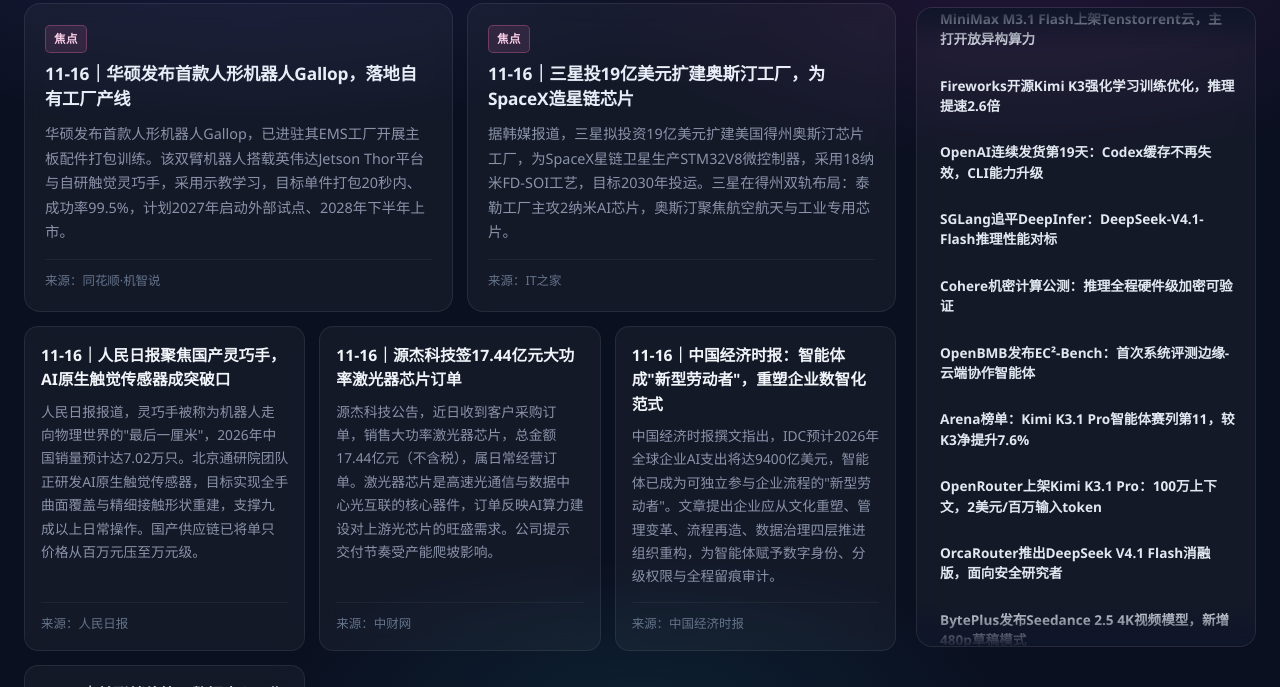
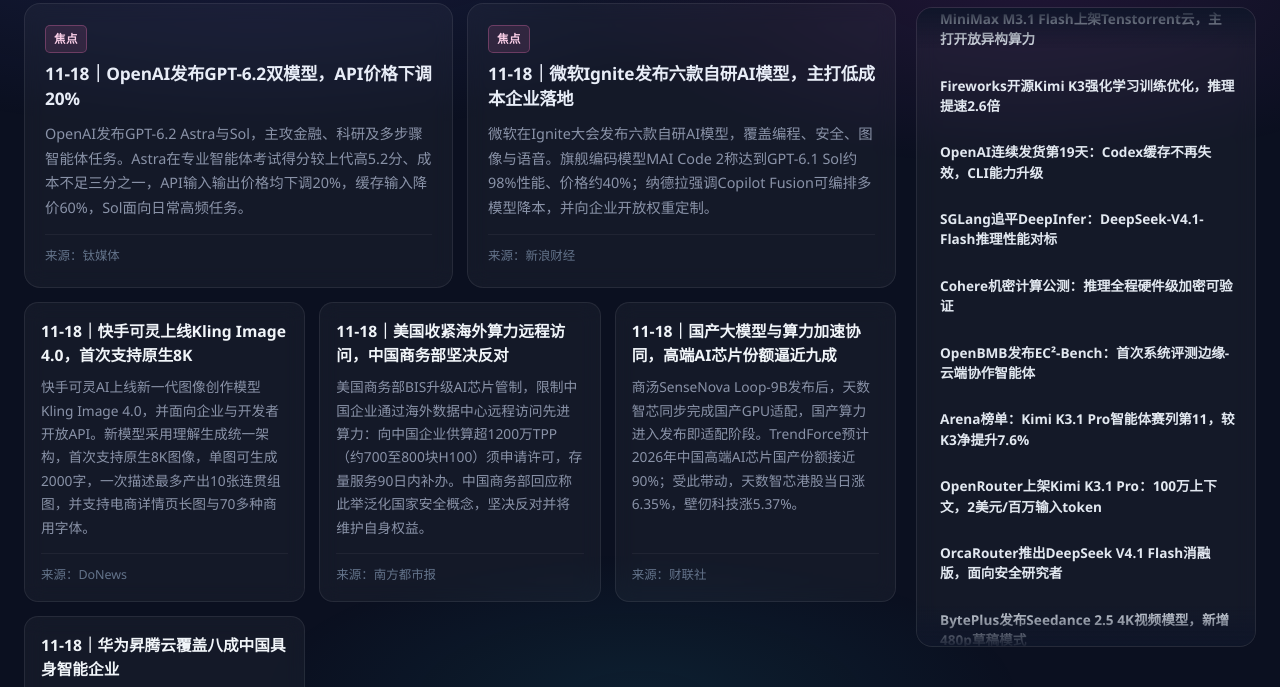
Before and after one commit to gzsba/itboaowang, a plain HTML site: page index.html in a window 1280 px wide. Shown: the part 104-791 px from the top of the page. Drawn offline with Linux system fonts and the light colour scheme.

Commit message:
update AI news 2026-11-18

```diff
--- a/index.html
+++ b/index.html
@@ -625,60 +625,60 @@
                     </div>
                 </div>
                                 <div class="news-highlight-row">
-                    <a class="news-highlight" href="https://m.10jqka.com.cn/20261116/c681836514.shtml" target="_blank">
+                    <a class="news-highlight" href="https://www.tmtpost.com/nictation/8209465.html" target="_blank">
                         <span class="chip hot">焦点</span>
-                        <h3>11-16｜华硕发布首款人形机器人Gallop，落地自有工厂产线</h3>
-                        <p>华硕发布首款人形机器人Gallop，已进驻其EMS工厂开展主板配件打包训练。该双臂机器人搭载英伟达Jetson Thor平台与自研触觉灵巧手，采用示教学习，目标单件打包20秒内、成功率99.5%，计划2027年启动外部试点、2028年下半年上市。</p>
+                        <h3>11-18｜OpenAI发布GPT-6.2双模型，API价格下调20%</h3>
+                        <p>OpenAI发布GPT-6.2 Astra与Sol，主攻金融、科研及多步骤智能体任务。Astra在专业智能体考试得分较上代高5.2分、成本不足三分之一，API输入输出价格均下调20%，缓存输入降价60%，Sol面向日常高频任务。</p>
                         <div class="news-meta">
-                            <span>来源：同花顺·机智说</span>
+                            <span>来源：钛媒体</span>
                             <span class="read-more">阅读原文</span>
                         </div>
                     </a>
 
-                    <a class="news-highlight" href="https://www.ithome.com/1/027/465.htm" target="_blank">
+                    <a class="news-highlight" href="https://finance.sina.com.cn/stock/hkstock/ggscyd/2026-11-18/doc-inizcexm4916521.shtml" target="_blank">
                         <span class="chip hot">焦点</span>
-                        <h3>11-16｜三星投19亿美元扩建奥斯汀工厂，为SpaceX造星链芯片</h3>
-                        <p>据韩媒报道，三星拟投资19亿美元扩建美国得州奥斯汀芯片工厂，为SpaceX星链卫星生产STM32V8微控制器，采用18纳米FD-SOI工艺，目标2030年投运。三星在得州双轨布局：泰勒工厂主攻2纳米AI芯片，奥斯汀聚焦航空航天与工业专用芯片。</p>
+                        <h3>11-18｜微软Ignite发布六款自研AI模型，主打低成本企业落地</h3>
+                        <p>微软在Ignite大会发布六款自研AI模型，覆盖编程、安全、图像与语音。旗舰编码模型MAI Code 2称达到GPT-6.1 Sol约98%性能、价格约40%；纳德拉强调Copilot Fusion可编排多模型降本，并向企业开放权重定制。</p>
                         <div class="news-meta">
-                            <span>来源：IT之家</span>
+                            <span>来源：新浪财经</span>
                             <span class="read-more">阅读原文</span>
                         </div>
                     </a>
                 </div>
 
                 <div class="news-grid">
-                    <a class="news-card" href="https://finance.sina.com.cn/jjxw/2026-11-16/doc-iniywnmh9060759.shtml" target="_blank">
-                        <h3>11-16｜人民日报聚焦国产灵巧手，AI原生触觉传感器成突破口</h3>
-                        <p>人民日报报道，灵巧手被称为机器人走向物理世界的"最后一厘米"，2026年中国销量预计达7.02万只。北京通研院团队正研发AI原生触觉传感器，目标实现全手曲面覆盖与精细接触形状重建，支撑九成以上日常操作。国产供应链已将单只价格从百万元压至万元级。</p>
+                    <a class="news-card" href="https://www.donews.com/news/detail/1/6774117.html" target="_blank">
+                        <h3>11-18｜快手可灵上线Kling Image 4.0，首次支持原生8K</h3>
+                        <p>快手可灵AI上线新一代图像创作模型Kling Image 4.0，并面向企业与开发者开放API。新模型采用理解生成统一架构，首次支持原生8K图像，单图可生成2000字，一次描述最多产出10张连贯组图，并支持电商详情页长图与70多种商用字体。</p>
                         <div class="news-meta">
-                            <span>来源：人民日报</span>
+                            <span>来源：DoNews</span>
                             <span class="read-more">阅读原文</span>
                         </div>
                     </a>
 
-                    <a class="news-card" href="https://www1.cfi.net.cn/p20261116000143.html" target="_blank">
-                        <h3>11-16｜源杰科技签17.44亿元大功率激光器芯片订单</h3>
-                        <p>源杰科技公告，近日收到客户采购订单，销售大功率激光器芯片，总金额17.44亿元（不含税），属日常经营订单。激光器芯片是高速光通信与数据中心光互联的核心器件，订单反映AI算力建设对上游光芯片的旺盛需求。公司提示交付节奏受产能爬坡影响。</p>
+                    <a class="news-card" href="https://www.163.com/dy/article/LC0PBN1T05129QAF.html" target="_blank">
+                        <h3>11-18｜美国收紧海外算力远程访问，中国商务部坚决反对</h3>
+                        <p>美国商务部BIS升级AI芯片管制，限制中国企业通过海外数据中心远程访问先进算力：向中国企业供算超1200万TPP（约700至800块H100）须申请许可，存量服务90日内补办。中国商务部回应称此举泛化国家安全概念，坚决反对并将维护自身权益。</p>
                         <div class="news-meta">
-                            <span>来源：中财网</span>
+                            <span>来源：南方都市报</span>
                             <span class="read-more">阅读原文</span>
                         </div>
                     </a>
 
-                    <a class="news-card" href="https://www.163.com/dy/article/LBRJP6D30512D71I.html" target="_blank">
-                        <h3>11-16｜中国经济时报：智能体成"新型劳动者"，重塑企业数智化范式</h3>
-                        <p>中国经济时报撰文指出，IDC预计2026年全球企业AI支出将达9400亿美元，智能体已成为可独立参与企业流程的"新型劳动者"。文章提出企业应从文化重塑、管理变革、流程再造、数据治理四层推进组织重构，为智能体赋予数字身份、分级权限与全程留痕审计。</p>
+                    <a class="news-card" href="https://news.qq.com/rain/a/20261118A07DDV00" target="_blank">
+                        <h3>11-18｜国产大模型与算力加速协同，高端AI芯片份额逼近九成</h3>
+                        <p>商汤SenseNova Loop-9B发布后，天数智芯同步完成国产GPU适配，国产算力进入发布即适配阶段。TrendForce预计2026年中国高端AI芯片国产份额接近90%；受此带动，天数智芯港股当日涨6.35%，壁仞科技涨5.37%。</p>
                         <div class="news-meta">
-                            <span>来源：中国经济时报</span>
+                            <span>来源：财联社</span>
                             <span class="read-more">阅读原文</span>
                         </div>
                     </a>
 
-                    <a class="news-card" href="https://www.chinastarmarket.cn/detail/2534849" target="_blank">
-                        <h3>11-16｜美联储估算：数据中心远期租赁与兜底担保已达约3万亿美元</h3>
-                        <p>科创板日报报道，美联储估算，截至今年10月美国超大规模云厂商数据中心相关债务发行规模已突破6800亿美元，较2023年全年增长四倍；当前用于数据中心建设的远期租赁与兜底担保规模约达3万亿美元，折射AI算力扩张对资本的深度依赖。</p>
+                    <a class="news-card" href="https://www.163.com/dy/article/LC0T2N2B05199NPP.html" target="_blank">
+                        <h3>11-18｜华为昇腾云覆盖八成中国具身智能企业</h3>
+                        <p>华为云发布并开源昇腾原生具身世界模型CloudRobo-WM1.2，采用DualAct架构，在RoboTwin 2.0等评测中均列第一。华为披露，已有80%的国内具身智能企业选择昇腾云，重点高校基本实现全覆盖。</p>
                         <div class="news-meta">
-                            <span>来源：科创板日报</span>
+                            <span>来源：21世纪经济报道</span>
                             <span class="read-more">阅读原文</span>
                         </div>
                     </a>
```
